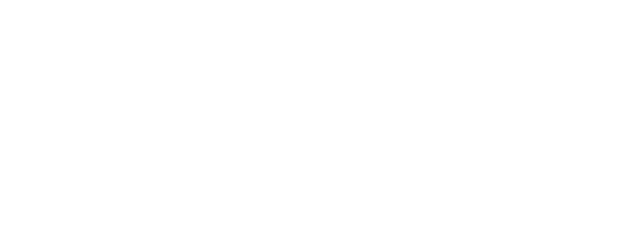
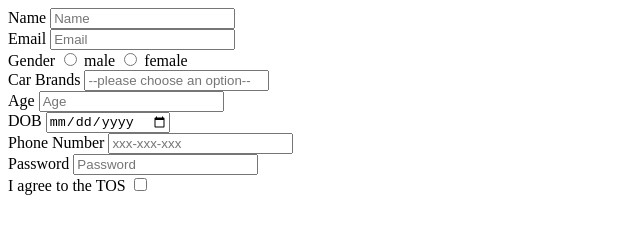
Before and after one commit to acciojob/signup-form-car-Kapil9711, a website: page main.html in a window 1280 px wide. Shown: the whole page, without its empty margins (0-640 px from the left). Drawn offline with Linux system fonts and the light colour scheme.

Commit message:
created a submission

```diff
--- a/main.html
+++ b/main.html
@@ -7,6 +7,40 @@
 </head>
 
 <body>
+	<form method='post'>
+
+		<label for='name'>Name</label>
+		<input id='name' required type='text' placeholder='Name'><br>
+
+		<label for='email'>Email</label>
+		<input id='email' required type='Email' placeholder='Email'><br>
+
+		<label>Gender</label>
+		<input id='gender_m' required type='radio' name='gender'>
+		<label for='gender_m'>male</label>
+		<input id='gender_f' required type='radio' name='gender'>
+		<label for='gender_f'>female</label><br>
+
+		<label for='cars'>Car Brands</label>
+		<input id='cars' required type='select' placeholder='--please choose an option--'><br>
+
+		<label for='age'>Age</label>
+		<input id='age' required type='number' placeholder='Age'><br>
+
+		<label for='dob'>DOB</label>
+		<input id='dob' required type='date'><br>
+
+		<label for='tel'>Phone Number</label>
+		<input id='tel'  type='tel' placeholder='xxx-xxx-xxx'><br>
+
+		<label for='password'>Password</label>
+		<input id='password' required type='password' placeholder='Password'><br>
+
+		<label for='tos'>I agree to the TOS</label>
+		<input id='tos' required type='checkbox'><br>
+
+
+	</form>
 	<!-- the entire body must be written by student -->
     <script type="text/javascript" src="./script.js">
 </script>
```
